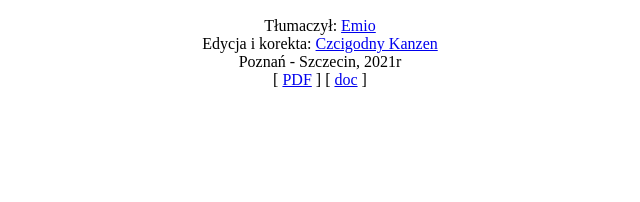
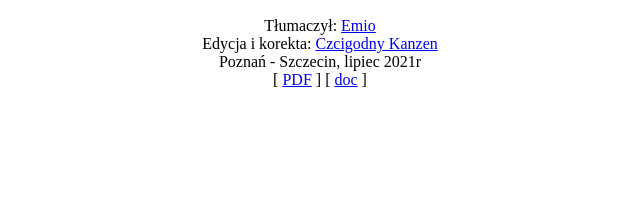
Before and after one commit to kamil-kielczewski/kumarajiva, a plain HTML site: page sutra-calkowitego-wygasniencia-dharmy.html in a window 1280 px wide. Shown: the part 163-365 px from the top of the page, 320-960 px from the left. Drawn offline with Linux system fonts and the light colour scheme.

Commit message:
fix: add month

```diff
--- a/sutra-calkowitego-wygasniencia-dharmy.html
+++ b/sutra-calkowitego-wygasniencia-dharmy.html
@@ -52,7 +52,7 @@
           >Czcigodny Kanzen</a
         >
       </div>
-      <div>Poznań - Szczecin, 2021r</div>
+      <div>Poznań - Szczecin, lipiec 2021r</div>
       <div>
         [
         <a href="sutra-calkowitego-wygasniencia-dharmy.pdf">PDF</a> ] [
```
